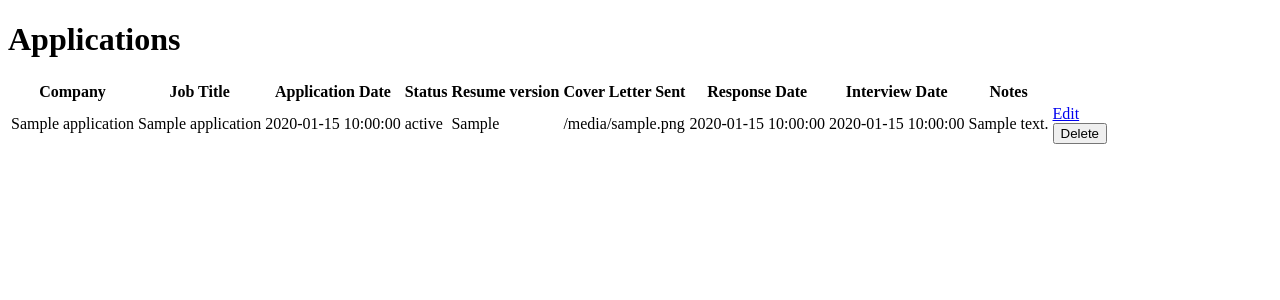
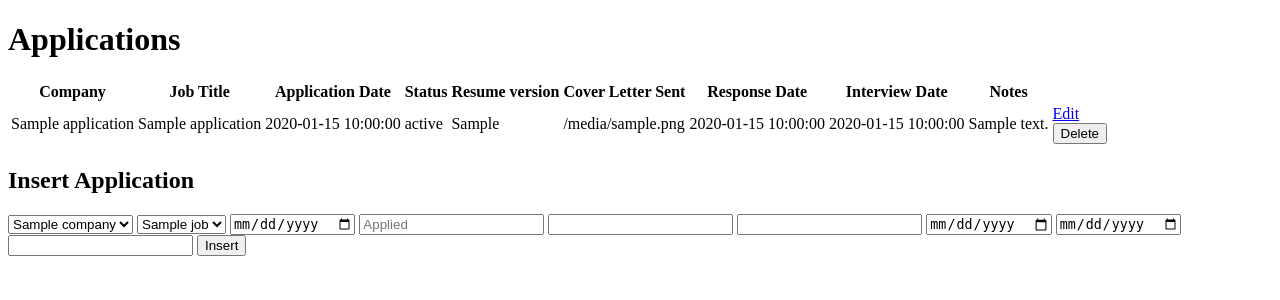
Before and after one commit to ana-ruth/job-application-tracker, a Flask app: template templates/applications.html in a window 1280 px wide. Shown: the top 300 px of the page. Run offline with Flask 3, Linux system fonts and the light colour scheme; the template is opened without the code that fills it: most values are stand-ins (such as "Sample title", 1, 10 or a date in 2020); parts of the project's set-up code (start-up, migrations or seed data) failed here and were passed over.

Commit message:
INSERT for applications table

```diff
--- a/app.py
+++ b/app.py
@@ -242,6 +242,23 @@ def applications():
     return render_template('applications.html', applications=applications, companies=companies, jobs=jobs, edit_id=edit_id)
 
 
+@app.route('/applications/insert', methods=['GET','POST'])
+def createApplication():
+
+    # if user input is empty set it to None (Null)
+    job_id = request.form['job_id'] or None
+
+    application_date =  request.form['application_date'].strip() or None
+    status = request.form['status'].strip() or None
+    resume_version = request.form['resume_version'].strip() or None
+    cover_letter_sent = request.form['cover_letter_sent'].strip() or None
+    response_date = request.form['response_date'].strip() or None
+    interview_date = request.form['interview_date'].strip() or None
+    notes = request.form['notes'].strip() or None
+
+    create_application(job_id, application_date, status, resume_version, cover_letter_sent, response_date, interview_date, notes)
+
+    return redirect('/applications')
 
 if __name__ == '__main__':
     app.run(debug=True)
--- a/database.py
+++ b/database.py
@@ -211,3 +211,19 @@ def read_all_applications():
     conn.close()
 
     return applications
+
+def create_application(job_id, application_date, status, resume_version, cover_letter_sent, response_date, interview_date, notes):
+    try:
+        conn = get_db()
+        cursor = conn.cursor(dictionary=True)
+        insert_query = '''INSERT INTO applications (job_id, application_date, status, resume_version, cover_letter_sent, response_date, interview_date, notes)
+                        VALUES (%s, %s, %s, %s, %s, %s, %s, %s)
+                    '''
+        values = (job_id, application_date, status, resume_version, cover_letter_sent, response_date, interview_date, notes)
+        cursor.execute(insert_query, values)
+        conn.commit()
+        conn.close()
+
+    except mysql.connector.Error as error:
+        print(f'Error Inserting Application: {error}')
+        conn.rollback()
--- a/templates/applications.html
+++ b/templates/applications.html
@@ -62,7 +62,40 @@
 
         </table>
 
+        <h2>Insert Application</h2>
+        <form action ="/applications/insert" method = "POST">
 
+
+            <select name="company_id" id="company" required>
+
+                {% for company in companies %}
+                <option value="{{company['company_id']}}">{{company['company_name']}}</option>
+
+                {% endfor %}
+
+            </select>
+
+
+            <select name="job_id" id="job" required>
+
+                {% for job in jobs %}
+                <option value="{{job['job_id']}}">{{job['job_title']}}</option>
+
+                {% endfor %}
+
+            </select>
+
+
+            <input type="date" name = "application_date" placeholder="">
+            <input type="text" name="status" placeholder="Applied">
+            <input type="text" name="resume_version" placeholder="">
+            <input type="text" name="cover_letter_sent" placeholder="">
+            <input type="date" name="response_date" placeholder="" >
+            <input type="date" name="interview_date" >
+            <input type="text" name="notes">
+
+            <button type="submit">Insert</button>
+        </form>
 
 
 
```
